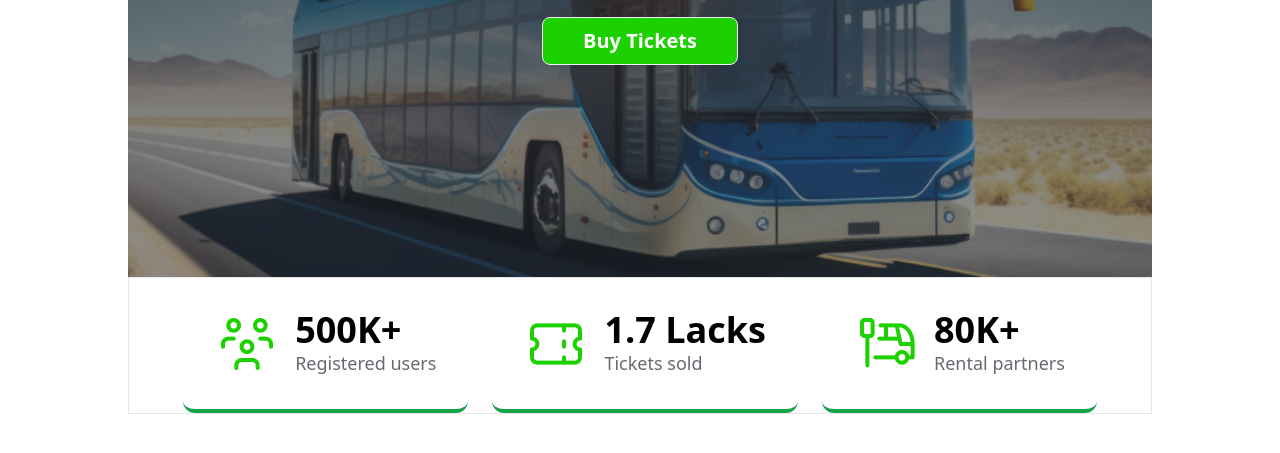
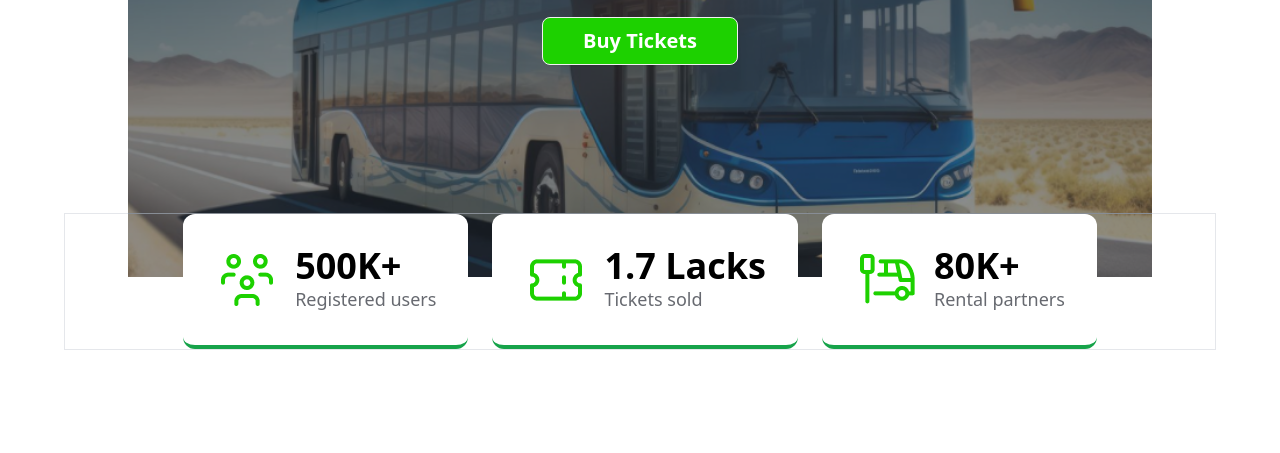
Before and after one commit to Sabbish99/Buy_Tickets, a plain HTML site: page index.html in a window 1280 px wide. Shown: the part 479-932 px from the top of the page. After the commit the page ends 829 px from the top, so only its background shows below. Drawn offline with nearby package versions, Linux system fonts and the light colour scheme.

Commit message:
registerd users section

```diff
--- a/index.html
+++ b/index.html
@@ -93,9 +93,10 @@
                                                                             -------------------->
 
         <!-------------- part 1  starts--------->
-        <div
+        <div class="z-0">
+            <div
           class="hero min-h-[80vh] mt-10"
-          style="background-image: url(images/banner.png)"
+          style="background-image: url(images/banner.png) "
         >
           <div class="hero-overlay"></div>
           <div class="hero-content text-neutral-content text-center">
@@ -119,8 +120,10 @@
             </div>
           </div>
         </div>
+        </div>
         <!------------ part 2 starts----------->
-        <div class="flex justify-center items-center gap-6 mb-10 border">
+       <div class="z-10  -m-16">
+         <div class="flex justify-center items-center gap-6 mb-10 border">
           <div
             class="div-1 flex items-center gap-4 border-green-600 border-b-[4px] justify-center p-8 bg-white lg:rounded-xl md:rounded-lg"
           >
@@ -167,6 +170,7 @@
             </div>
           </div>
         </div>
+       </div>
         <!-------------------------------- hero section ends ------------------------------>
       </main>
       <!-------------------------------- main section ends -------------------------------------->
@@ -178,6 +182,7 @@
       <script src="scripts/coupon.js"></script>
       <script src="scripts/price.js"></script>
       <script src="scripts/seat-booking.js"></script>
+
     </div>
     <!--------- script tags ends----------->
   </body>
```
